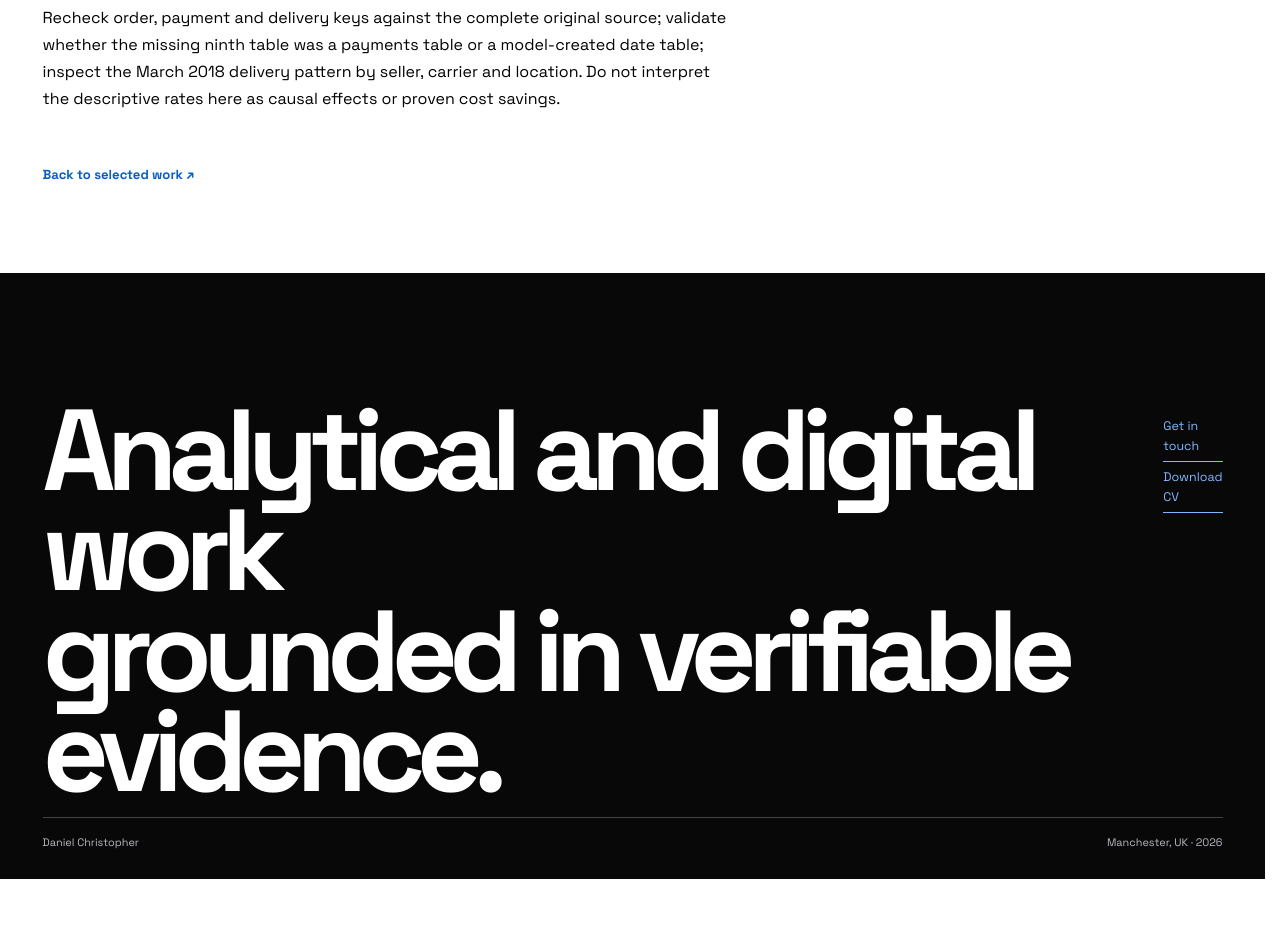
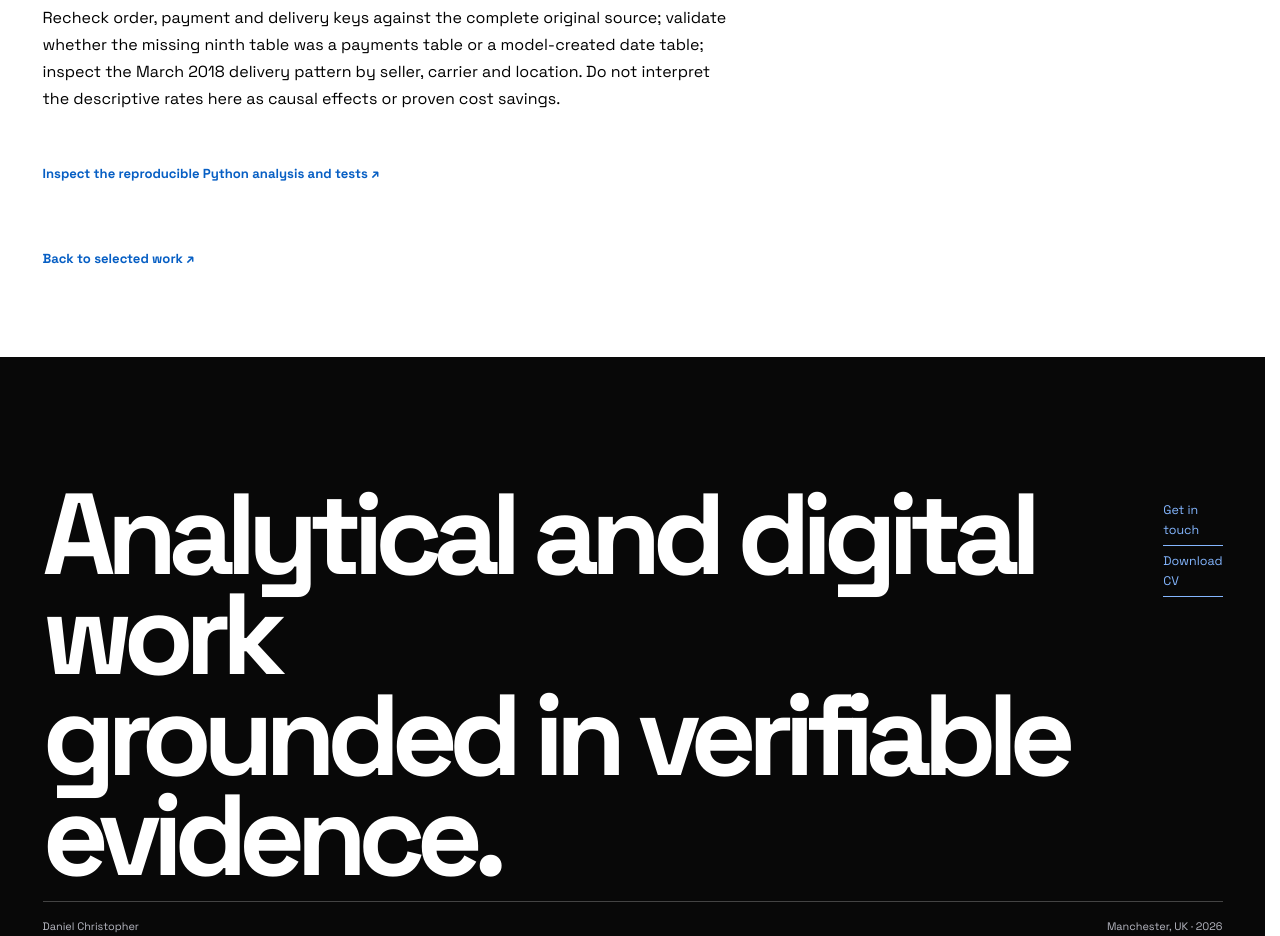
Before and after one commit to dccchidera-lgtm/dccchidera-lgtm.github.io, a Next.js app: page /olist-reconstruction in a window 1280 px wide. Shown: the part 3480-4416 px from the top of the page. Before the commit the page ends 4359 px from the top, so only its background shows below. Built offline with nearby package versions, Linux system fonts and the light colour scheme.

Commit message:
Link reproducibility code from public Olist dashboard

```diff
--- a/app/olist-reconstruction/page.tsx
+++ b/app/olist-reconstruction/page.tsx
@@ -31,6 +31,7 @@ export default function OlistReconstructionPage() {
           <p className="overline">What I would test next</p>
           <h2>A dashboard points to a question; it does not answer why.</h2>
           <p>Recheck order, payment and delivery keys against the complete original source; validate whether the missing ninth table was a payments table or a model-created date table; inspect the March 2018 delivery pattern by seller, carrier and location. Do not interpret the descriptive rates here as causal effects or proven cost savings.</p>
+          <p><a className="arrow-link" href="https://github.com/dccchidera-lgtm/dccchidera-lgtm.github.io/tree/main/projects/olist-reconstruction" target="_blank" rel="noopener noreferrer">Inspect the reproducible Python analysis and tests ↗</a></p>
           <NativeLink className="arrow-link" href="/work">Back to selected work ↗</NativeLink>
         </section>
       </main>
```
